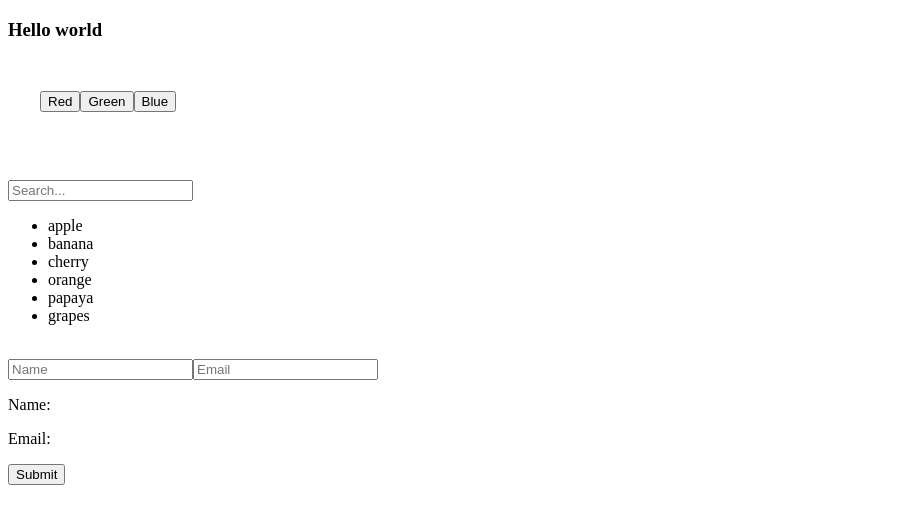
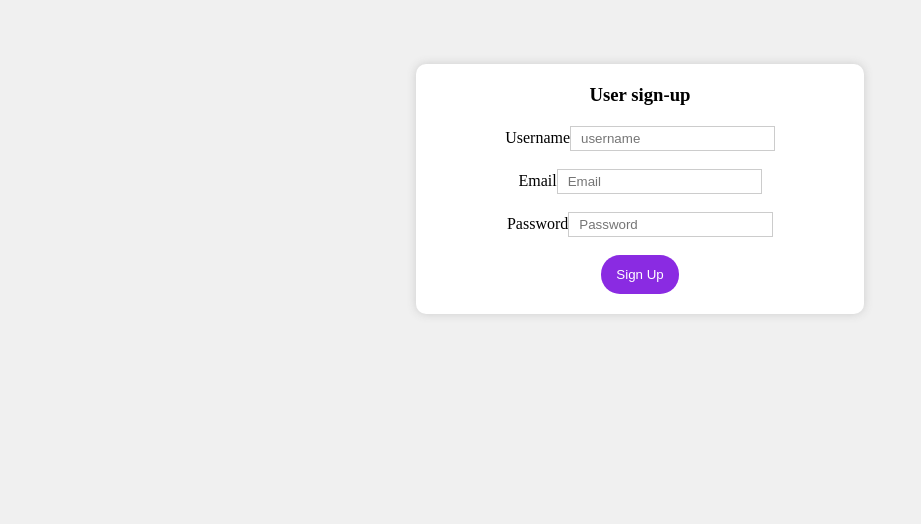
Before and after one commit to Hazeera-423/Repo1, a React (Create React App) app in the folder practice/: page / in a window 1280 px wide. Shown: the top 524 px of the page, without its empty margins (0-921 px from the left). Built offline with nearby package versions, Linux system fonts and the light colour scheme.

Commit message:
Adding form

```diff
--- a/practice/src/App.js
+++ b/practice/src/App.js
@@ -1,20 +1,22 @@
 
 
-import ColorChanger from "./Task1/Bgc";
-import Form1 from "./Task1/Form";
-import Input22 from "./Task1/Input";
+import FormData from "./Task 3/Form";
+// import ColorChanger from "./Task1/Bgc";
+// import Form1 from "./Task1/Form";
+// import Input22 from "./Task1/Input";
 
 
 function App() {
   return (
     <div className="App">
-      <h3>Hello world</h3>
-      <ColorChanger/>
+      {/* <h3>Hello world</h3> */}
+      {/* <ColorChanger/> */}
       <br/>
       <br/>
-      <Input22/>
+      {/* <Input22/> */}
       <br/>
-     <Form1/>
+     {/* <Form1/> */}
+     <FormData/>
     </div>
   );
 }
--- /dev/null
+++ b/practice/src/Task 3/Form.jsx
@@ -0,0 +1,20 @@
+import React from 'react'
+import './Style.css'
+const FormData = () => {
+  return (
+    <div className='container'>
+      <form className='contect-form'>
+        <h3>User sign-up</h3>
+        <label>Username</label>
+        <input type="text" placeholder='username'/><br /><br />
+        <label>Email</label>
+        <input type="email" placeholder='Email'/><br /><br />
+        <label>Password</label>
+        <input type="password" placeholder='Password'/><br /><br />
+        <button>Sign Up</button>
+      </form>
+    </div>
+  )
+}
+
+export default FormData
--- /dev/null
+++ b/practice/src/Task 3/Style.css
@@ -0,0 +1,46 @@
+
+* {
+    margin: 0;
+    padding: 0;
+    box-sizing: border-box;
+}
+body{
+    background-color: #f0f0f0;
+}
+.contect-form{
+    text-align: center;
+    margin-left: auto;
+    margin-right: auto;
+    width: 35%;
+    height: auto;
+    margin-bottom: 20px;
+    padding: 20px;
+    box-shadow: 0 0 10px #ccc;
+    margin-top: 10px;
+    background-color: #fff;
+    border-radius: 10px;
+}
+form{
+    margin-top: 25px;
+}
+input{
+    padding: 4px 10px;
+    border: 1px solid #ccc;
+    width: 16vw;
+}
+button{
+    padding: 12px 15px;
+    cursor: pointer;
+    background-color: blueviolet;
+    border: none;
+    color: white;
+    border-radius: 19px;
+}
+button:hover{
+    background-color: rgb(179, 114, 240);
+}
+
+h3 {
+    text-align: center;
+    margin-bottom: 20px;
+}
```
Also changed, not shown: practice/src/Task1/Task 3/Form.jsx (deleted, +0 -11 lines).
